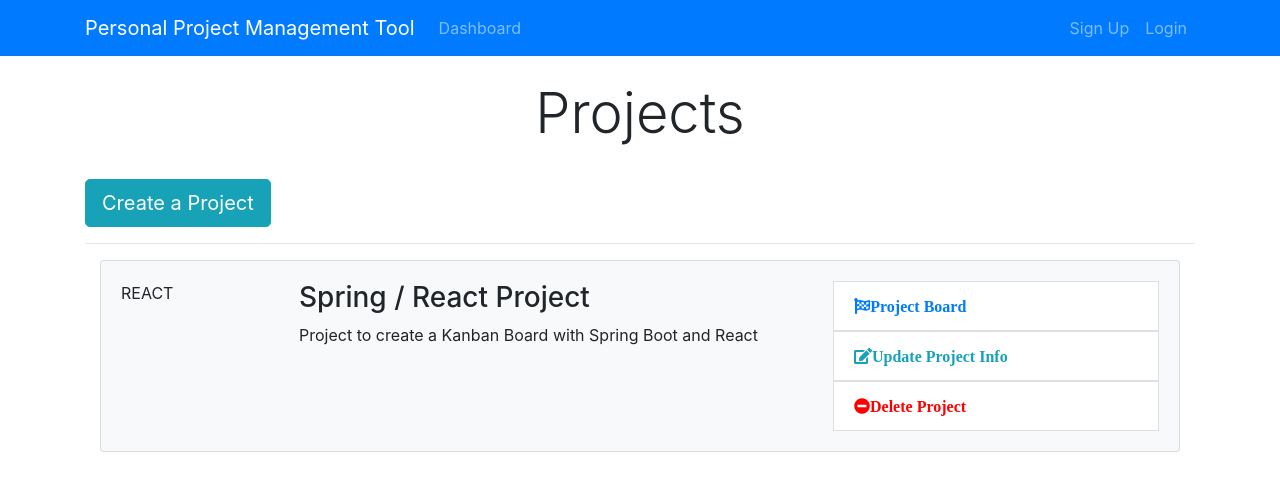
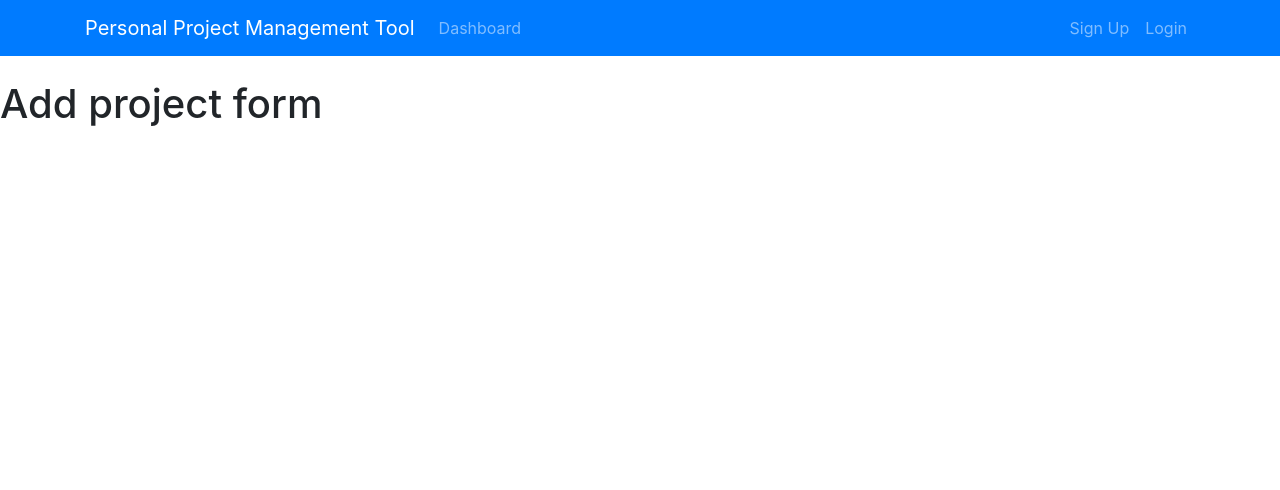
Before and after one commit to oabergum/StarterPPMTool, a React (Create React App) app in the folder ppmtool-react-client/: page /addProject in a window 1280 px wide. Shown: the top 490 px of the page. Built offline with nearby package versions, Linux system fonts and the light colour scheme.

Commit message:
Branch_16: Added routing for Dashboard and Add project button

```diff
--- a/ppmtool-react-client/package.json
+++ b/ppmtool-react-client/package.json
@@ -9,6 +9,7 @@
     "bootstrap": "^4.5.0",
     "react": "^16.13.1",
     "react-dom": "^16.13.1",
+    "react-router-dom": "^4.3.1",
     "react-scripts": "3.4.1"
   },
   "scripts": {
--- a/ppmtool-react-client/src/App.js
+++ b/ppmtool-react-client/src/App.js
@@ -3,14 +3,19 @@
 import Dashboard from "./components/Dashboard";
 import Header from "./components/Layout/Header";
 import "bootstrap/dist/css/bootstrap.min.css";
+import { BrowserRouter as Router, Route } from "react-router-dom";
+import AddProject from "./components/Project/AddProject";
 
 class App extends Component {
   render() {
     return (
-      <div className="App">
-        <Header />
-        <Dashboard />
-      </div>
+      <Router>
+        <div className="App">
+          <Header />
+          <Route exact path="/dashboard" component={Dashboard} />
+          <Route exact path="/addProject" component={AddProject} />
+        </div>
+      </Router>
     );
   }
 }
--- a/ppmtool-react-client/src/components/Dashboard.js
+++ b/ppmtool-react-client/src/components/Dashboard.js
@@ -1,5 +1,6 @@
 import React, { Component } from "react";
 import ProjectItem from "./Project/ProjectItem";
+import CreateProjectButton from "./Project/CreateProjectButton";
 
 class Dashboard extends Component {
   render() {
@@ -10,9 +11,8 @@
             <div className="col-md-12">
               <h1 className="display-4 text-center">Projects</h1>
               <br />
-              <a href="ProjectForm.html" className="btn btn-lg btn-info">
-                Create a Project
-              </a>
+              <CreateProjectButton />
+
               <br />
               <hr />
               <ProjectItem />
--- /dev/null
+++ b/ppmtool-react-client/src/components/Project/AddProject.js
@@ -0,0 +1,13 @@
+import React, { Component } from "react";
+
+class AddProject extends Component {
+  render() {
+    return (
+      <div>
+        <h1>Add project form</h1>
+      </div>
+    );
+  }
+}
+
+export default AddProject;
--- /dev/null
+++ b/ppmtool-react-client/src/components/Project/CreateProjectButton.js
@@ -0,0 +1,14 @@
+import React from "react";
+import { Link } from "react-router-dom";
+
+const CreateProjectButton = () => {
+  return (
+    <React.Fragment>
+      <Link to="/addProject" className="btn btn-lg btn-info">
+        Create a Project
+      </Link>
+    </React.Fragment>
+  );
+};
+
+export default CreateProjectButton;
```
Also changed, not shown: 1 other file (tests, documents, lock files or other folders).
